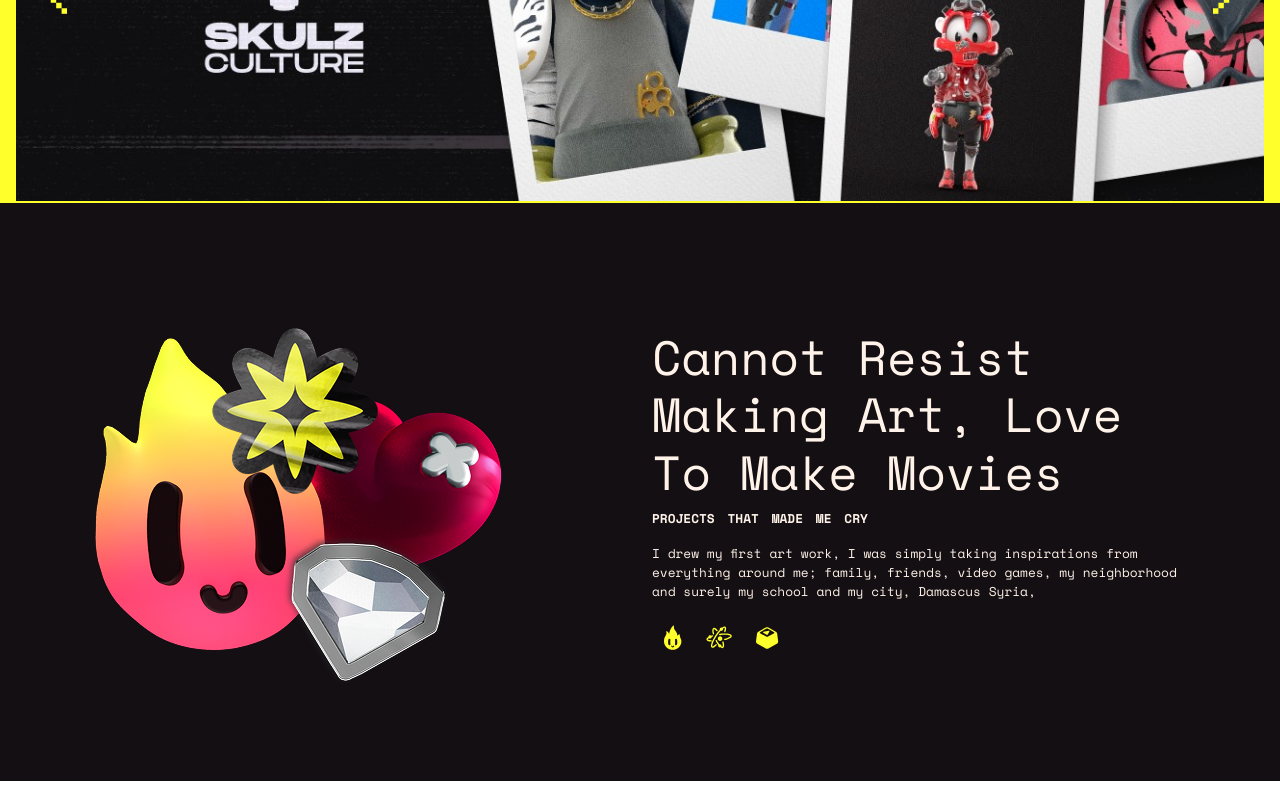
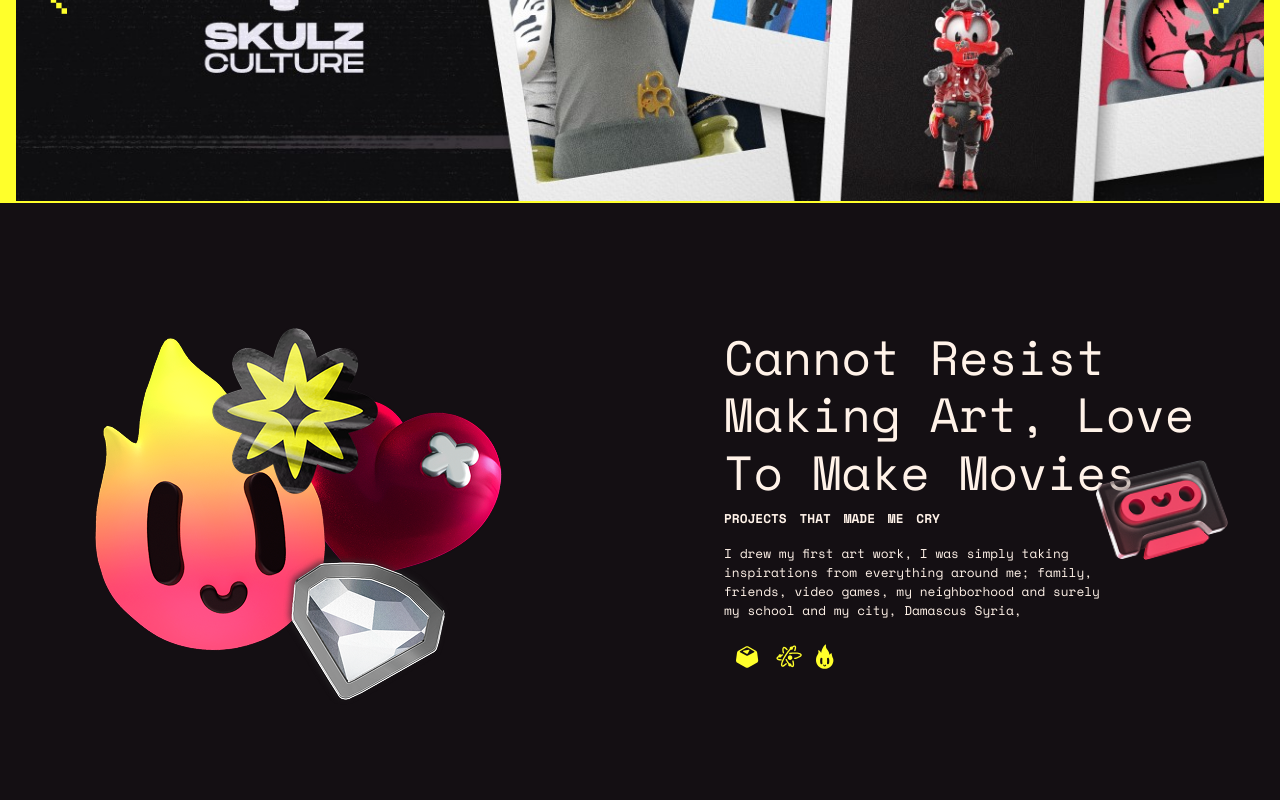
Before and after one commit to Hamza-Noah/Personal-Brand, a React (Vite) app: page / in a window 1280 px wide. Shown: the part 1369-2169 px from the top of the page. Built offline with nearby package versions, Linux system fonts and the light colour scheme.

Commit message:
added the ar movie image

```diff
--- a/src/components/About/About.tsx
+++ b/src/components/About/About.tsx
@@ -5,16 +5,17 @@ import about1 from "../../assets/image/about1.png";
 import about2 from "../../assets/image/about2.png";
 import about3 from "../../assets/image/about3.png";
 import about4 from "../../assets/image/about4.png";
-// import about5 from "../../assets/image/about5.png";
-import aboutBtn1 from "../../assets/svg/about button1.svg";
+import about5 from "../../assets/image/about5.png";
+import about6 from "../../assets/image/about6.png";
+import aboutBtn1 from "../../assets/svg/about button3.svg";
 import aboutBtn2 from "../../assets/svg/about button2.svg";
-import aboutBtn3 from "../../assets/svg/about button3.svg";
+import aboutBtn3 from "../../assets/svg/about button1.svg";
 import Drag from "../Drag/Drag";
 
 const buttonImages = [aboutBtn1, aboutBtn2, aboutBtn3];
 
 const About = () => {
-  const { t } = useTranslationContext();
+  const { t, currentLang } = useTranslationContext();
   const [buttonIndexes, setButtonIndexes] = useState([0, 1, 2]);
 
   const nextButtonImage = (buttonIndex: number) => {
@@ -25,6 +26,8 @@ const About = () => {
       return newIndexes;
     });
   };
+
+  console.log(currentLang);
 
   return (
     <div className={`${styles.about} ltr`}>
@@ -47,10 +50,39 @@ const About = () => {
             </div>
           </div>
           <div className="col-xs-12 col-lg-6">
-            <div className={styles.info}>
-              <h2>{t("about.cannot")}</h2>
+            <div className={`${styles.info} ps-5 ms-4`}>
+              <h2
+                className={`${
+                  currentLang == "ar" ? "rtl " + styles.head : ""
+                } position-relative`}
+              >
+                {t("about.cannot")}
+                {currentLang == "en" ? (
+                  <img
+                    height="100px"
+                    className={`${
+                      currentLang == "en"
+                        ? styles["movie-en"]
+                        : styles["movie-ar"]
+                    } position-absolute`}
+                    src={about5}
+                    alt=""
+                  />
+                ) : (
+                  <img
+                    height="100px"
+                    className={`${
+                      currentLang == "en"
+                        ? styles["movie-en"]
+                        : styles["movie-ar"]
+                    } position-absolute`}
+                    src={about6}
+                    alt=""
+                  />
+                )}
+              </h2>
               <p>{t("about.PROJECTS")}</p>
-              <p>{t("about.draws")}</p>
+              <p className="pe-5 me-5">{t("about.draws")}</p>
               <div className="d-flex">
                 {buttonIndexes.map((index, i) => (
                   <button
--- a/src/components/About/about.module.scss
+++ b/src/components/About/about.module.scss
@@ -7,11 +7,15 @@
   h2 {
     font-size: 3rem;
     font-weight: lighter;
-    font-family: "Space Mono";
   }
+
   h2 + p {
     font-weight: 600;
     word-spacing: 5px;
+  }
+
+  .head {
+    font-size: 5rem;
   }
 
   .dragged-icon {
@@ -33,9 +37,19 @@
       z-index: 1000;
     }
   }
+
+  .movie-en {
+    right: -30px;
+    bottom: -59px;
+  }
+  .movie-ar {
+    left: 83px;
+    bottom: -71px;
+  }
 }
 
 .btn {
   outline: none !important;
   border: none !important;
+  width: 40px;
 }
```
Also changed, not shown: src/assets/image/about6.png (added).
